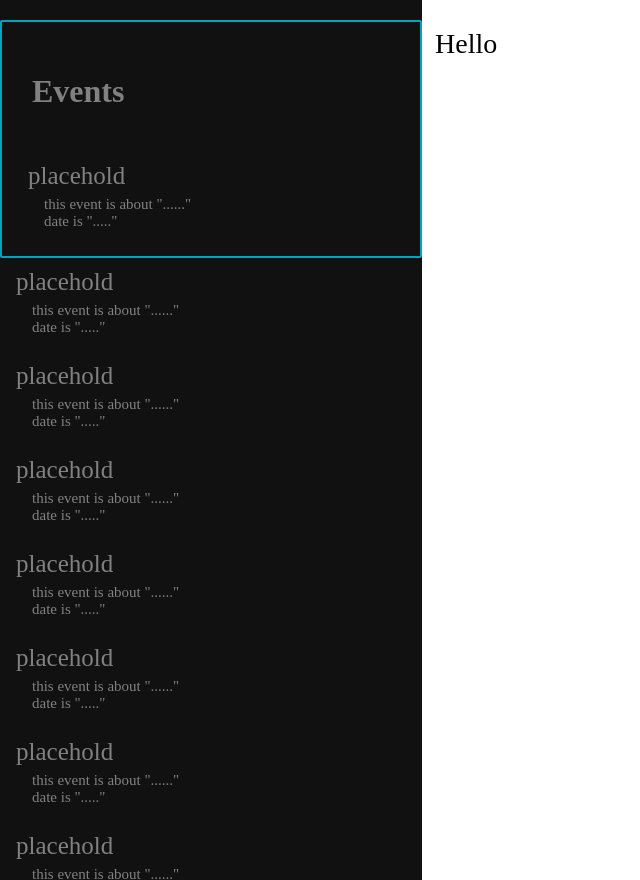
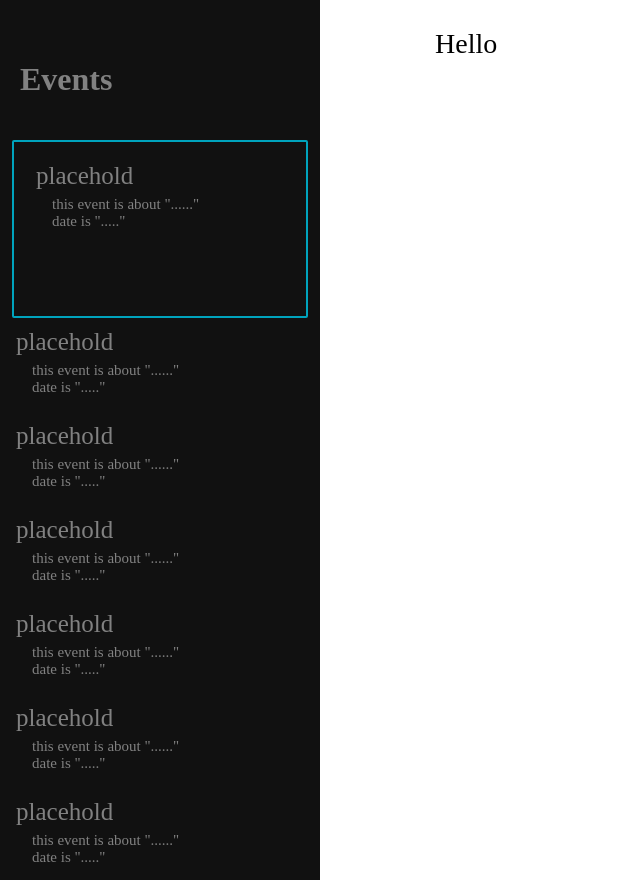
Before and after one commit to Discord-ian/ProtestTools, a Flask app: template ProtestTools/templates/event_viewer.html in a window 1280 px wide. Shown: the whole page, without its empty margins (0-640 px from the left). Run offline with Flask 3, Linux system fonts and the light colour scheme; the template is opened without the code that fills it, so the values that code supplies are empty; parts of the project's set-up code (start-up, migrations or seed data) failed here and were passed over; some libraries are stand-ins or nearby versions.

Commit message:
changed event_viewer.html formatting

```diff
--- a/ProtestTools/templates/event_viewer.html
+++ b/ProtestTools/templates/event_viewer.html
@@ -5,7 +5,7 @@
     <style>
         .sidenav {
           height: 100%;
-          width: 33%;
+          width: 25%;
           position: fixed;
           z-index: 1;
           top: 0;
@@ -17,9 +17,10 @@
         }
         .sidenav_container{
             border: 2px solid #00A4BD;
-            padding: 10px;
+            padding: 10px 6px 70px 6px;
             border-radius: 2px;
-
+            margin-right: 12px;
+            margin-left: 12px;
         }
         .sidenav h1{
             position: relative;
@@ -34,7 +35,6 @@
           font-size: 25px;
           color: #818181;
           display: block;
-            element
         }
         .sidenav a:hover {
             color: #f1f1f1;
@@ -62,8 +62,8 @@
 </head>
 <body>
     <div class="sidenav">
+        <h1>Events</h1>
         <div class="sidenav_container">
-            <h1>Events</h1>
             <a>placehold<br>
                 <suba>
                     this event is about "......"<br>
```
